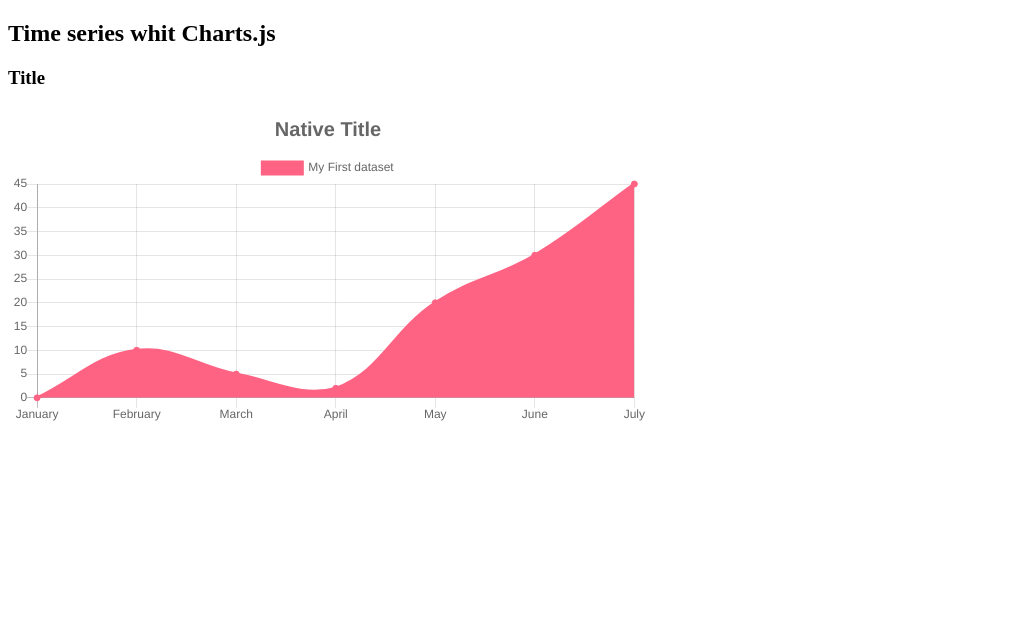
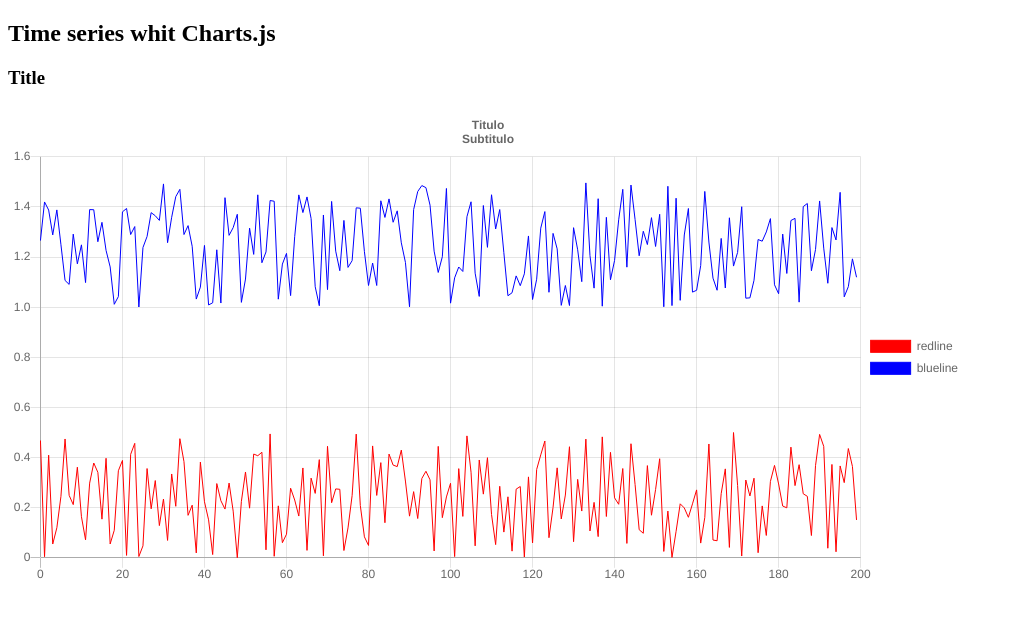
Before and after one commit to izuhotoda/izuhotoda.github.io, a plain HTML site: page index.html in a window 1280 px wide. Shown: the whole page, without its empty margins (0-1012 px from the left). Drawn offline with nearby package versions, Linux system fonts and the light colour scheme.

Commit message:
random lines

```diff
--- a/index.html
+++ b/index.html
@@ -15,32 +15,58 @@
 	</div>
 
 	<script type="text/javascript">
-		var ctx = document.getElementById('myChart').getContext('2d');
-		var chart = new Chart(ctx, {
-			// The type of chart we want to create
+		let ctx = document.getElementById('myChart')
+		ds = [];
+		dt = [];
+
+		for (i = 0; i < 200; i++){
+			ds.push({x: i, y: Math.random()/2})
+			dt.push({x: i, y: Math.random()/2 + 1})
+		}
+
+		data = {
+			//labels: ['green', 'azul', 'mantena','another'],
+			datasets: [{
+				label: 'redline',
+				data: ds,
+				fill:false,
+				lineTension: 0,
+				pointRadius: 0,
+				borderWidth: 1,
+				borderColor: 'red'
+			},{
+				label: 'blueline',
+				data: dt,
+				fill:false,
+				lineTension: 0,
+				pointRadius: 0,
+				borderWidth: 1,
+				borderColor: 'blue'
+			}]
+		}
+
+		let lineChart = new Chart(ctx,{
 			type: 'line',
-			// The data for our dataset
-			data: {
-				labels: ['January', 'February', 'March', 'April', 'May', 'June', 'July'],
-				datasets: [{
-					label: 'My First dataset',
-					backgroundColor: 'rgb(255, 99, 132)',
-					borderColor: 'rgb(255, 99, 132)',
-					data: [0, 10, 5, 2, 20, 30, 45]
-				}]
-			},
-			// Configuration options go here
-			options: {
-				title: {
+			data: data,
+			options:{
+				title:{
 					display: true,
-					fontSize: 20,
-					fontStyle: 'bold',
-					text: 'Native Title'
+					text: ['Titulo', 'Subtitulo']
+				},
+				legend: {
+					position: 'right'
+				},
+				scales: {
+					xAxes: [{
+						type: 'linear',
+						position: 'bottom'
+					}]
 				}
-				//maintainAspectRatio: false
+
 			}
-		});
+		})
 
 	</script>
+
 </body>
 </html>
--- a/style.css
+++ b/style.css
@@ -1,3 +1,3 @@
 div.container {
-	width: 50vw
+	width: 75vw
 }
```
